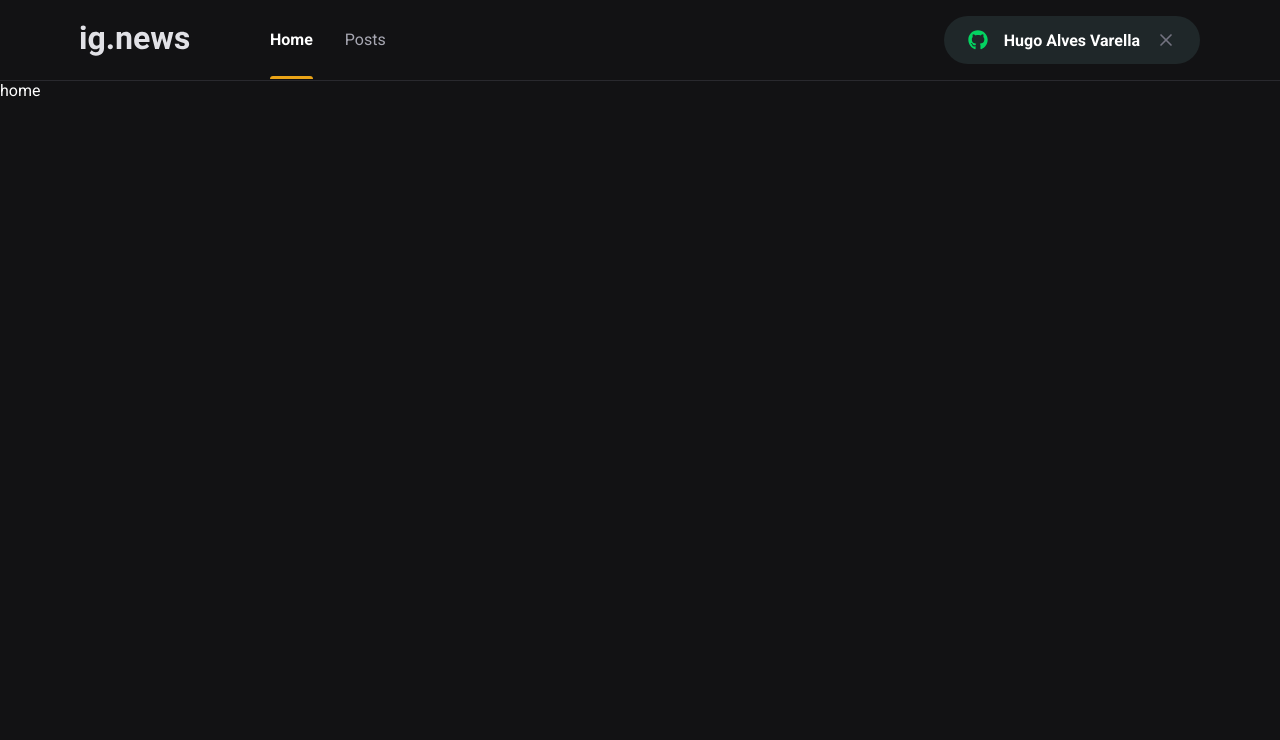
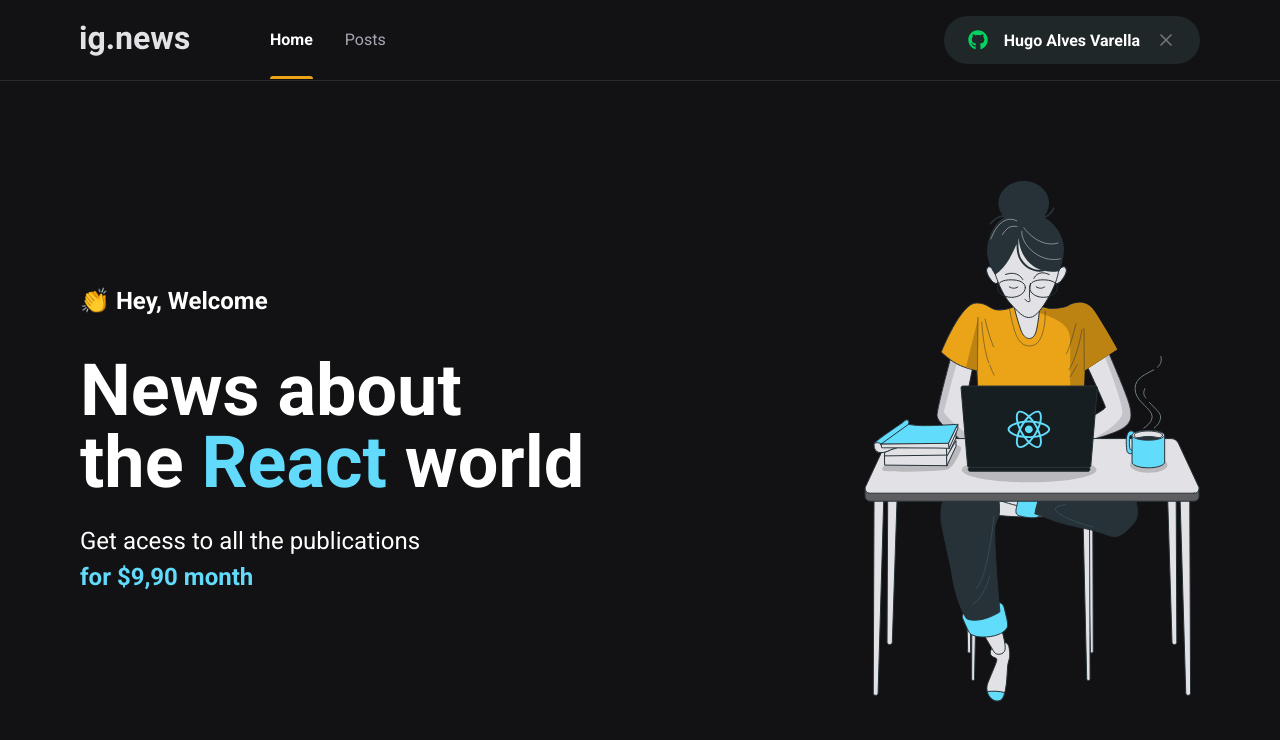
Before and after one commit to Hugovarellaa/blog-ignews, a Next.js app in the folder blog-ignews/: page / in a window 1280 px wide. Shown: the top 740 px of the page. Built offline with nearby package versions, Linux system fonts and the light colour scheme.

Commit message:
Layou da Home page finalizado

```diff
--- /dev/null
+++ b/blog-ignews/src/pages/home.module.scss
@@ -0,0 +1,47 @@
+.container {
+  max-width: 1120px;
+  margin: 0 auto;
+  padding: 0 2rem;
+  height: calc(100vh - 5rem);
+
+  display: flex;
+  align-items: center;
+  justify-content: space-between;
+}
+
+.hero {
+  max-width: 600px;
+
+  > span {
+    font-size: 1.5rem;
+
+    strong {
+      font-weight: bold;
+    }
+  }
+  h1 {
+    font-size: 4.5rem;
+    line-height: 4.5rem;
+    font-weight: 900;
+    margin-top: 2.5rem;
+
+    span {
+      color: var(--cyan-500);
+    }
+  }
+
+  p {
+    font-size: 1.5rem;
+    line-height: 2.25rem;
+    margin-top: 1.5rem;
+
+    span {
+      color: var(--cyan-500);
+      font-weight: bold;
+    }
+  }
+
+  button {
+    margin-top: 2.5rem;
+  }
+}
--- a/blog-ignews/src/pages/index.tsx
+++ b/blog-ignews/src/pages/index.tsx
@@ -1,4 +1,5 @@
 import Head from "next/head";
+import styles from "./home.module.scss";
 
 export default function Home() {
   return (
@@ -6,7 +7,23 @@
       <Head>
         <title>Home | Ignews</title>
       </Head>
-      <main>home</main>
+      <main className={styles.container}>
+        <section className={styles.hero}>
+          <span>
+            👏 <strong>Hey, Welcome</strong>
+          </span>
+          <h1>
+            News about <br />
+            the <span>React </span>world
+          </h1>
+          <p>
+            Get acess to all the publications
+            <br /> <span>for $9,90 month</span>
+          </p>
+        </section>
+        {/* botao */}
+        <img src="/images/avatar.svg" alt="Girl coding" />
+      </main>
     </>
   );
 }
```
